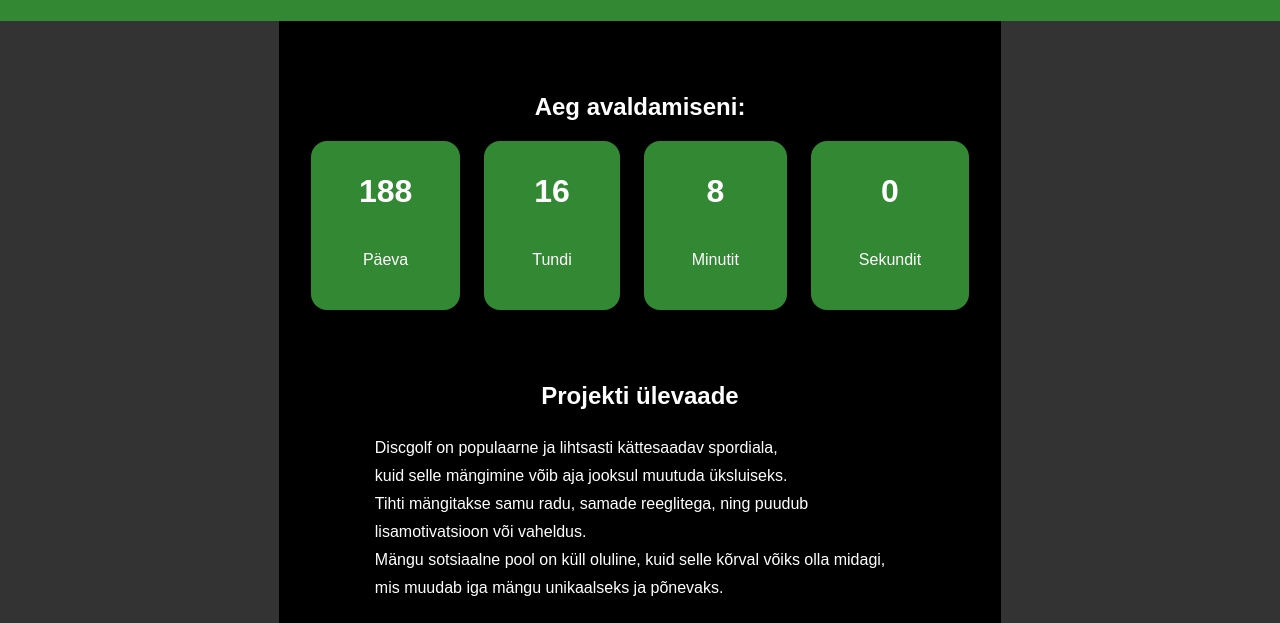
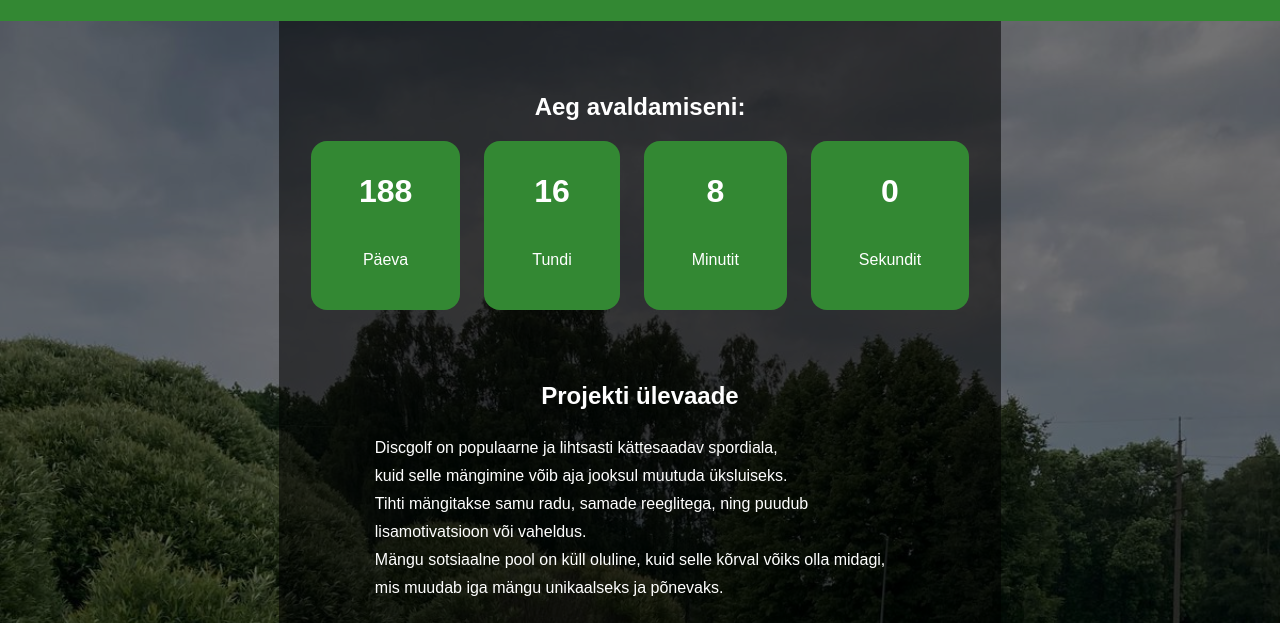
Before and after one commit to kiku69/coming-soon-discgolf, a plain HTML site: page index.html in a window 1280 px wide. Both pictures are taken after a click on the button 1224 px from the left and 56 px from the top of the page. Shown: the part 151-774 px from the top of the page. Drawn offline with Linux system fonts and the light colour scheme.

Commit message:
Added background image with dark-mode transitioning

```diff
--- a/index.html
+++ b/index.html
@@ -20,6 +20,8 @@
       <p class="subtitle fade-in">Uus viis muuta discgolf lõbusamaks – peagi tulekul!</p>
     </div>
   </header>
+
+  <div class="overlay"></div>
 
   <main>
     <section class="countdown-section">
--- a/style.css
+++ b/style.css
@@ -7,6 +7,11 @@
 }
 
 
+html,
+body {
+  box-sizing: border-box;
+  height: 100%;
+}
 
 body {
   margin:  0;
@@ -15,20 +20,19 @@ body {
   display: flex;
   flex-direction: column;
   align-items: center;
+  height: 100%;
 
-  background: var(--mid);
 
   font-family: 'Poppins', sans-serif;
   color:       var(--dark);
   text-align:  center;
 
+  background: fixed center / cover no-repeat url("images/bg.jpg");
+
   transition: background 0.3s, color 0.3s;
 }
 
-
-
 .dark-mode {
-  background: var(--dark);
   color:      white;
 }
 
@@ -95,6 +99,9 @@ header {
   align-items: center;
   justify-items: center;
 
+  flex-grow: 0;
+  flex-shrink: 0;
+
   width: 100%;
   gap: 2rem;
 
@@ -116,6 +123,24 @@ header {
 }
 
 
+.overlay {
+  z-index: -1;
+
+  position: fixed;
+  width:  100%;
+  height: 100%;
+
+  display: flex;
+  align-items:     center;
+  justify-content: center;
+
+  background: #0000;
+  transition: background 0.3s, color 0.3s;
+}
+
+.dark-mode .overlay {
+  background: #0008;
+}
 
 main {
   padding: 0 2rem;
@@ -124,11 +149,14 @@ main {
   flex-direction: column;
   align-items: center;
 
-  background: var(--light);
+  flex-grow: 1;
+
+  background: #fffd;
+  transition: background 0.3s, color 0.3s;
 }
 
 .dark-mode main {
-  background: black;
+  background: #0008;
 }
 
 .countdown-section {
@@ -257,6 +285,9 @@ footer {
   flex-direction:  row;
   justify-content: center;
 
+  flex-grow: 0;
+  flex-shrink: 0;
+
   gap: 2rem;
 
   background: var(--accent);
```
Also changed, not shown: premise.html (+2 -0 lines), images/bg.jpg (added).
